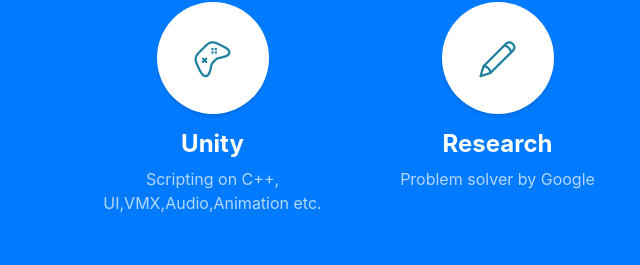
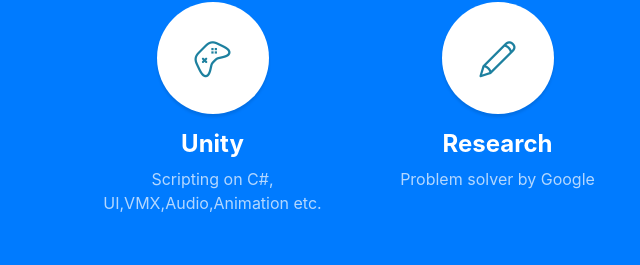
Before and after one commit to JoenDev/JoenDev.github.io, a website with bundled scripts: page index.html in a window 1280 px wide. Shown: the part 1043-1308 px from the top of the page, 0-640 px from the left. Built offline with nearby package versions, Linux system fonts and the light colour scheme.

Commit message:
someupdate

```diff
--- a/index.html
+++ b/index.html
@@ -82,7 +82,7 @@
           <h4>
             <strong>Unity</strong>
           </h4>
-          <p class="text-faded mb-0">Scripting on C++, UI,VMX,Audio,Animation etc.</p>
+          <p class="text-faded mb-0">Scripting on C#, UI,VMX,Audio,Animation etc.</p>
         </div>
         <div class="col-lg-3 col-md-6 mb-5 mb-lg-0">
           <span class="service-icon rounded-circle mx-auto mb-3">
```
